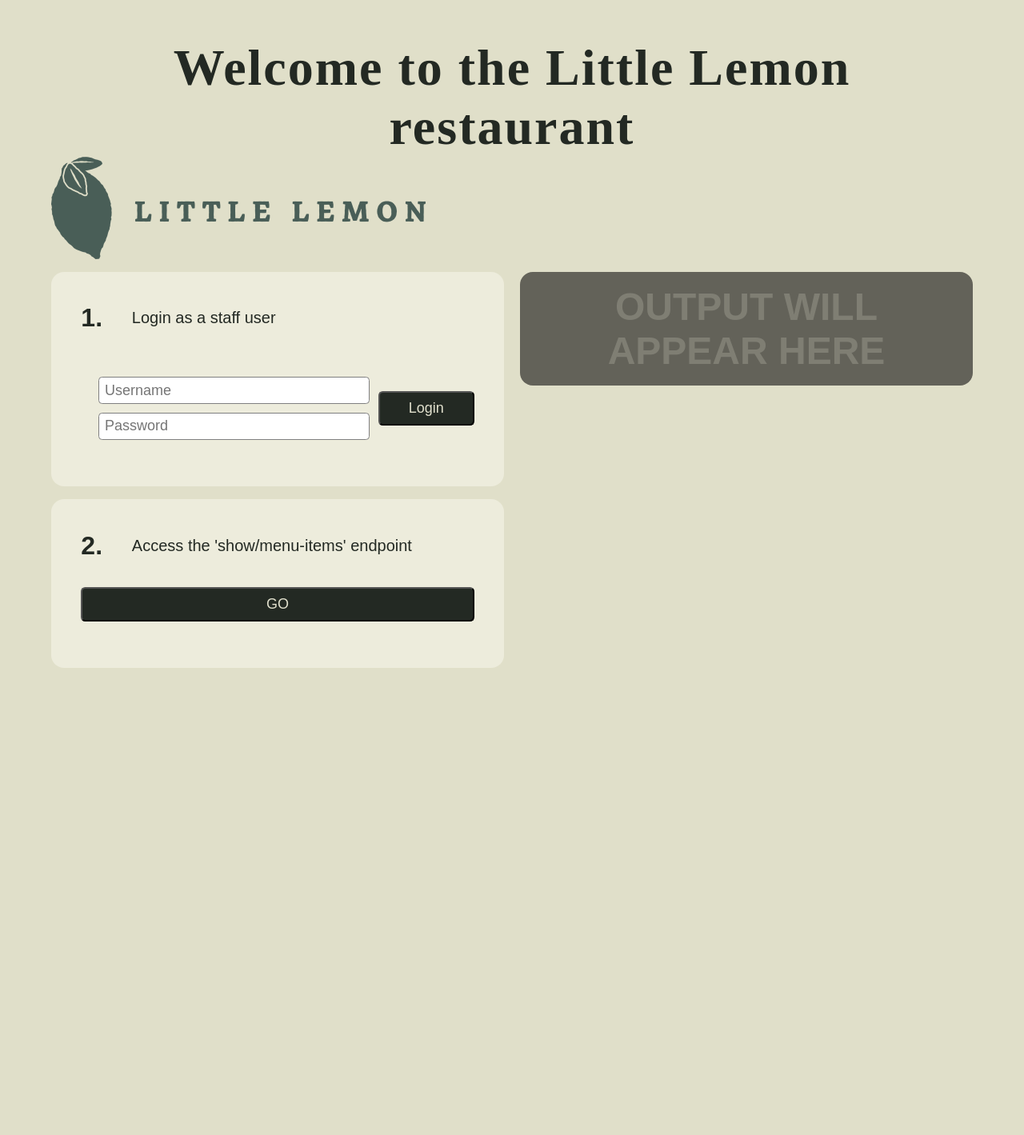
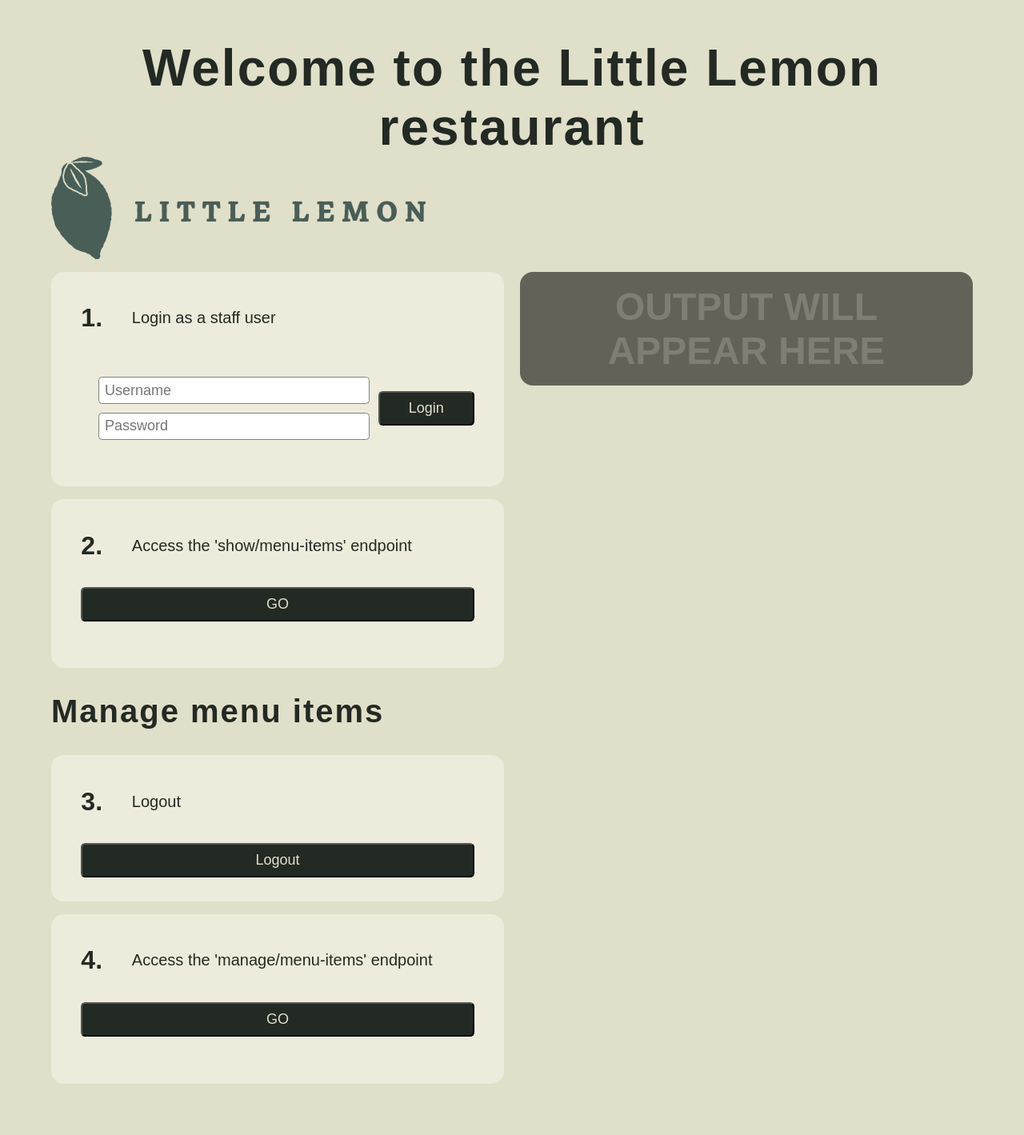
Before and after one commit to LeJawa/LittleLemon, a Django app: page / in a window 1280 px wide. Shown: the whole page at 80% size. Before the commit the page ends 835 px from the top, so only its background shows below. Run offline with Django 4.2, Linux system fonts and the light colour scheme.

Commit message:
Finish login and logout functionality. Made ouput box to be sticky.

```diff
--- a/littlelemon/restaurant/static/restaurant/forms.js
+++ b/littlelemon/restaurant/static/restaurant/forms.js
@@ -19,7 +19,7 @@ function add_response_to_output(response) {
     status.innerHTML = response.status + " " + response.statusText;
     output.innerHTML = JSON.stringify(response.data, null, 1);
 
-    document.getElementById("output").children[1].after(responsediv);
+    document.getElementById("output-box").children[1].after(responsediv);
     responsediv.appendChild(status);
     responsediv.appendChild(output);
     document.getElementById('clear-output').removeAttribute('hidden');
@@ -27,12 +27,18 @@ function add_response_to_output(response) {
 }
 
 function rightFetch(path, method, formData){
+    const headers = {};
+    if (user_authtoken) {
+        headers['Authorization'] = `Token ${user_authtoken}`;
+    }
+
     if (method == "GET") {
-        return fetch(path, {method: method})
+        return fetch(path, {method: method, headers: headers})
     }
     else if (method == "POST"){
         return fetch(path, {
         method: method,
+        headers: headers,
         body: formData
         })
     }
@@ -60,17 +66,24 @@ function linkFormToOutput(formId, path, method, formAction = FormAction.STANDARD
         .then(response => { // This step is necessary to inject the status code into the response object
             const status = response.status;
             const statusText = response.statusText;
+
+            if (response.headers.get('Content-Length') == 0)
+            {
+                return { status, statusText, data: null };
+            }
             return response.json().then(data => ({ status, statusText, data })); // I don't really understand this but it works
+
+
         })
         .then(response => {
             add_response_to_output(response);
 
             if (isSuccesful(response)) {
                 if (formAction == FormAction.LOGIN) { // Saves the user_authtoken if a login form was used
-                user_authtoken = response.data.auth_token;
+                    user_authtoken = response.data.auth_token;
                 }
                 else if (formAction == FormAction.LOGOUT) { // Deletes the user_authtoken if a logout form was used
-                user_authtoken = null;
+                    user_authtoken = null;
                 }
             }
         })
--- a/littlelemon/restaurant/static/restaurant/output.js
+++ b/littlelemon/restaurant/static/restaurant/output.js
@@ -1,7 +1,7 @@
 const clearOutputButton = document.getElementById('clear-output');
 
 clearOutputButton.addEventListener('click', () => {
-    const outputArticle = document.getElementById('output');
+    const outputArticle = document.getElementById('output-box');
     const responseElements = outputArticle.querySelectorAll('.response');
 
     responseElements.forEach((response) => {
--- a/littlelemon/restaurant/static/restaurant/style.css
+++ b/littlelemon/restaurant/static/restaurant/style.css
@@ -10,7 +10,7 @@ body {
 
 
 h1, h2, h3, h4, h5, h6 {
-    font-family: 'Markazi Text', serif;
+    /* font-family: 'Markazi Text', serif; */
     letter-spacing: 2px;;
 }
 
@@ -22,7 +22,7 @@ h1 {
 
 h2 {
     font-size: 2.5rem;
-    color: #333333;
+    color: #232923;
     margin:1rem 0;
 }
 
@@ -50,6 +50,12 @@ p, ul{
     /* border: solid pink; */
 }
 
+#output-column {
+    position: sticky;
+    top: 100px;
+    height: auto;
+}
+
 article {
     flex:1;
     padding: 1em;
@@ -57,7 +63,7 @@ article {
     border-radius: 1em;
 }
 
-#output {
+#output-box {
     background-color: #636259;
     color: #edecdc;
 }
@@ -145,30 +151,30 @@ input.form-control{
     /* margin-top: 2em; */
 }
 
-#output span {
+#output-box span {
     font-size: large;
 }
 
-#output .response {
+#output-box .response {
     margin-top: 1em;
 }
 
-#output .status {
+#output-box .status {
     font-weight: bold;
     font-size: larger;
     border: solid;
     padding: 0.15em;
 }
 
-#output .status-green {
+#output-box .status-green {
     color: rgb(118, 228, 118);
 }
 
-#output .status-red {
+#output-box .status-red {
     color: rgb(252, 82, 82);
 }
 
-#output .status-blue {
+#output-box .status-blue {
     color: rgb(114, 114, 247);
 }
 
--- /dev/null
+++ b/littlelemon/templates/forms/logout-form.html
@@ -0,0 +1,13 @@
+<article>
+    <form id="logout-form" action="/auth/token/logout" method="post">
+      {% csrf_token %}
+      <div class="form-header">
+        <p class="description">Logout</p>
+      </div>
+      <div class="form-body">
+        <div class="button">
+          <button type="submit" class="endpoint">Logout</button>
+        </div>
+      </div>
+    </form>
+  </article>
--- /dev/null
+++ b/littlelemon/templates/forms/manage-menuitem-form.html
@@ -0,0 +1,13 @@
+<article>
+    <form id="manage-menuitem-list" action="{% url 'manage_menuitem-list' %}" method="get">
+      {% csrf_token %}
+      <div class="form-header">
+        <p class="description">Access the 'manage/menu-items' endpoint</p>
+      </div>
+      <div class="form-body">
+        <div class="button">
+          <button type="submit" class="endpoint">GO</button>
+        </div>
+      </div>
+    </form>
+  </article>
--- a/littlelemon/templates/index.html
+++ b/littlelemon/templates/index.html
@@ -9,13 +9,16 @@
     <img src="{% static 'restaurant/logo.png' %}">
 
     <section class="big-container">
-      <section class="column-section">
+      <section id="steps" class="column-section">
         {% include 'forms/login-form.html' %}
         {% include 'forms/show-menuitem-form.html' %}
+        <h2>Manage menu items</h2>
+        {% include 'forms/logout-form.html' %}
+        {% include 'forms/manage-menuitem-form.html' %}
       </section>
 
-      <section class="column-section">
-        <article id="output">
+      <section id="output-column" class="column-section">
+        <article id="output-box">
           <button id="clear-output" hidden>Clear output</button>
           <div id="placeholder-output">
             OUTPUT WILL APPEAR HERE
@@ -30,6 +33,8 @@
       // Don't forget to link all the forms to the output
       linkFormToOutput('login-form', "/auth/token/login", 'POST', FormAction.LOGIN);
       linkFormToOutput('show-menuitem', "{% url 'show_menuitem-list' %}" ,'GET', FormAction.STANDARD);
+      linkFormToOutput('logout-form', "/auth/token/logout", 'POST', FormAction.LOGOUT);
+      linkFormToOutput('manage-menuitem-list', "{% url 'manage_menuitem-list' %}" ,'GET', FormAction.STANDARD);
     </script>
   </body>
 </html>
```
